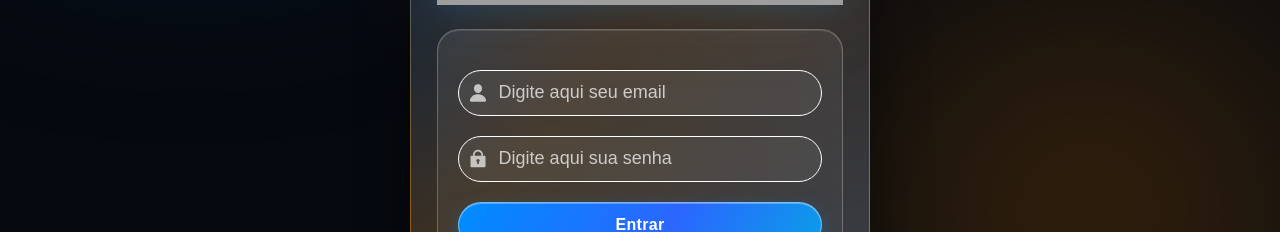
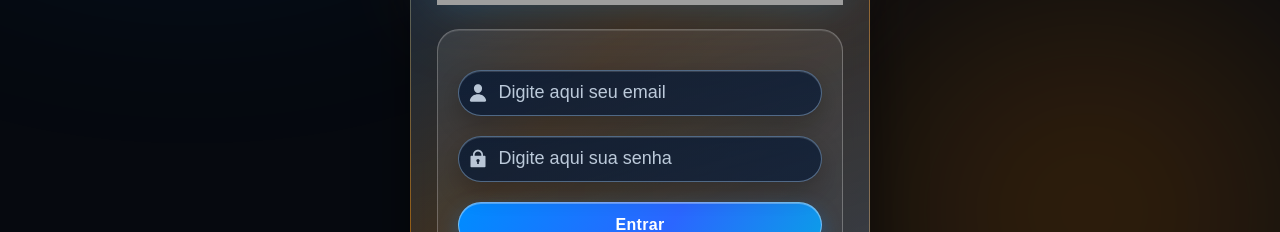
Before and after one commit to Rian-Rero/ligasAcademicas-web-frontend, a React (Vite) app: page /login in a window 1280 px wide. Shown: the part 469-701 px from the top of the page. Built offline with nearby package versions, Linux system fonts and the light colour scheme; no server answers; grey boxes are pictures that could not be loaded.

Commit message:
fix: styles

```diff
--- a/src/components/features/FormInput/Styles.js
+++ b/src/components/features/FormInput/Styles.js
@@ -47,7 +47,7 @@ export const Icon = styled.div`
   left: 1rem;
   top: 50%;
   transform: translateY(-50%);
-  color: rgba(255, 255, 255, 0.68);
+  color: rgba(226, 240, 255, 0.8);
   font-size: 2rem;
   pointer-events: none;
 `;
@@ -63,25 +63,34 @@ export const Input = styled.input`
   border: ${(props) =>
     props.$error
       ? '0.2rem red solid'
-      : (props.$borderString ?? '1px solid rgba(255, 255, 255, 0.28)')};
-  background-color: ${(props) =>
+      : (props.$borderString ?? '1px solid rgba(167, 206, 255, 0.38)')};
+  background: ${(props) =>
     props.$backgroundColor
       ? props.$backgroundColor
-      : 'rgba(255, 255, 255, 0.06)'};
+      : 'linear-gradient(165deg, rgba(8, 22, 44, 0.78), rgba(11, 29, 54, 0.68))'};
+  box-shadow:
+    inset 0 1px 0 rgba(255, 255, 255, 0.14),
+    0 10px 24px rgba(0, 0, 0, 0.24);
   transition:
     border-color 0.2s ease,
     box-shadow 0.2s ease,
-    background-color 0.2s ease;
+    background 0.2s ease;
 
   &::placeholder {
-    color: rgba(255, 255, 255, 0.72);
+    color: rgba(225, 239, 255, 0.82);
   }
 
   &:focus {
     outline: none;
     border-color: rgba(0, 140, 255, 0.75);
-    background-color: rgba(255, 255, 255, 0.09);
-    box-shadow: 0 0 0 3px rgba(0, 140, 255, 0.22);
+    background: linear-gradient(
+      165deg,
+      rgba(10, 27, 54, 0.9),
+      rgba(12, 34, 66, 0.82)
+    );
+    box-shadow:
+      0 0 0 3px rgba(0, 140, 255, 0.22),
+      0 12px 28px rgba(0, 0, 0, 0.28);
   }
 
   @media (max-width: 700px) {
--- a/src/pages/Login/Login.jsx
+++ b/src/pages/Login/Login.jsx
@@ -31,6 +31,10 @@ const MANAGER_ROLE_KEYWORDS = [
   'presid',
   'coorden',
 ];
+
+const AUTH_INPUT_BACKGROUND =
+  'linear-gradient(165deg, rgba(9, 26, 52, 0.82), rgba(10, 28, 56, 0.72))';
+const AUTH_INPUT_BORDER = '1px solid rgba(170, 212, 255, 0.4)';
 
 function hasManagerRole(role) {
   if (!role) return false;
@@ -107,8 +111,9 @@ export default function Login() {
               register={register}
               errors={errors}
               borderRadius="4rem"
+              backgroundColor={AUTH_INPUT_BACKGROUND}
               customColor={theme.colors.font.white}
-              borderString={`1px solid ${theme.colors.white}`}
+              borderString={AUTH_INPUT_BORDER}
             />
             <FormInput
               name="password"
@@ -120,8 +125,9 @@ export default function Login() {
               register={register}
               errors={errors}
               borderRadius="4rem"
+              backgroundColor={AUTH_INPUT_BACKGROUND}
               customColor={theme.colors.font.white}
-              borderString={`1px solid ${theme.colors.white}`}
+              borderString={AUTH_INPUT_BORDER}
             />
             <Button type="submit" disabled={isLoading} aria-busy={isLoading}>
               {isLoading ? (
```
